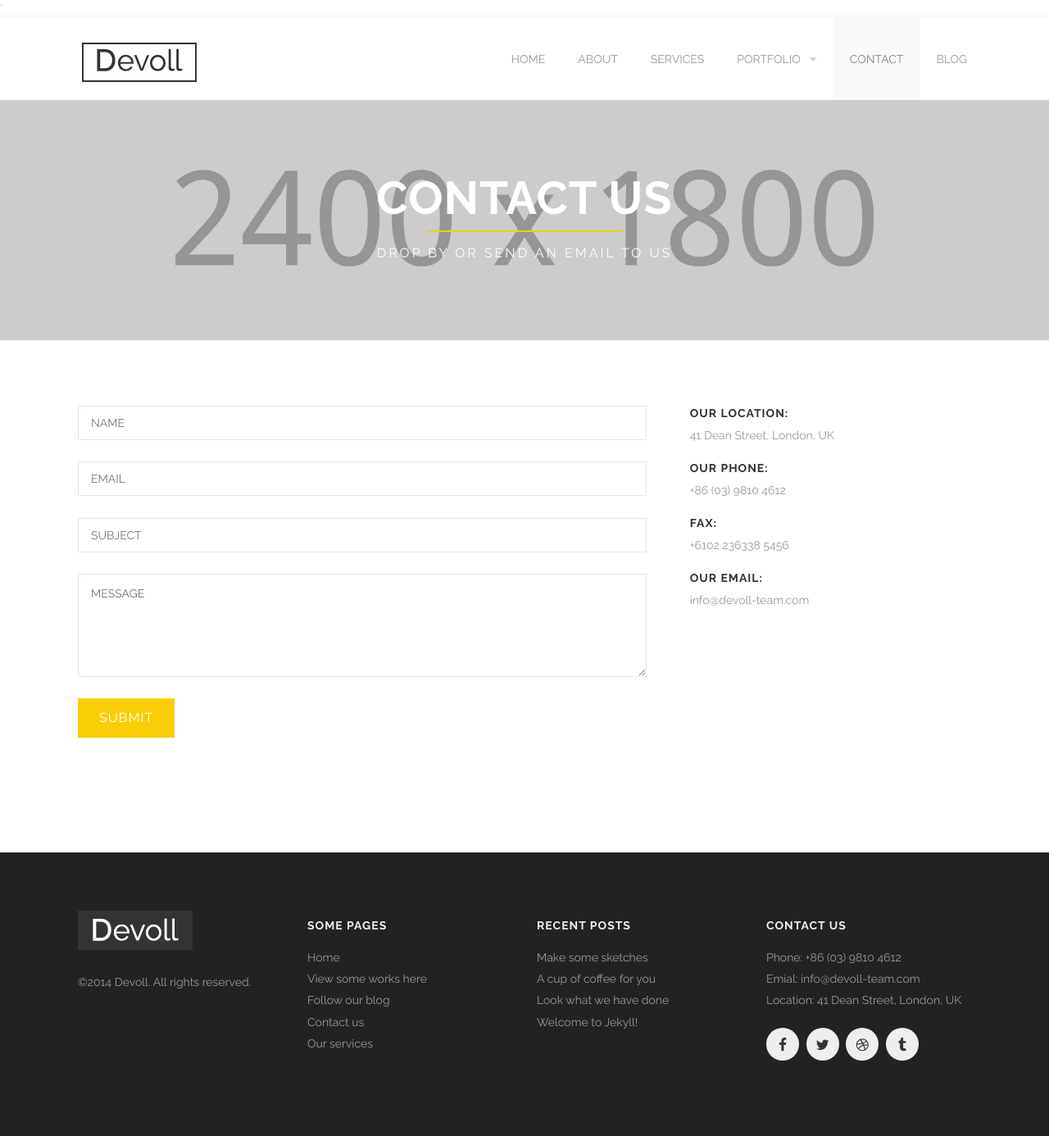
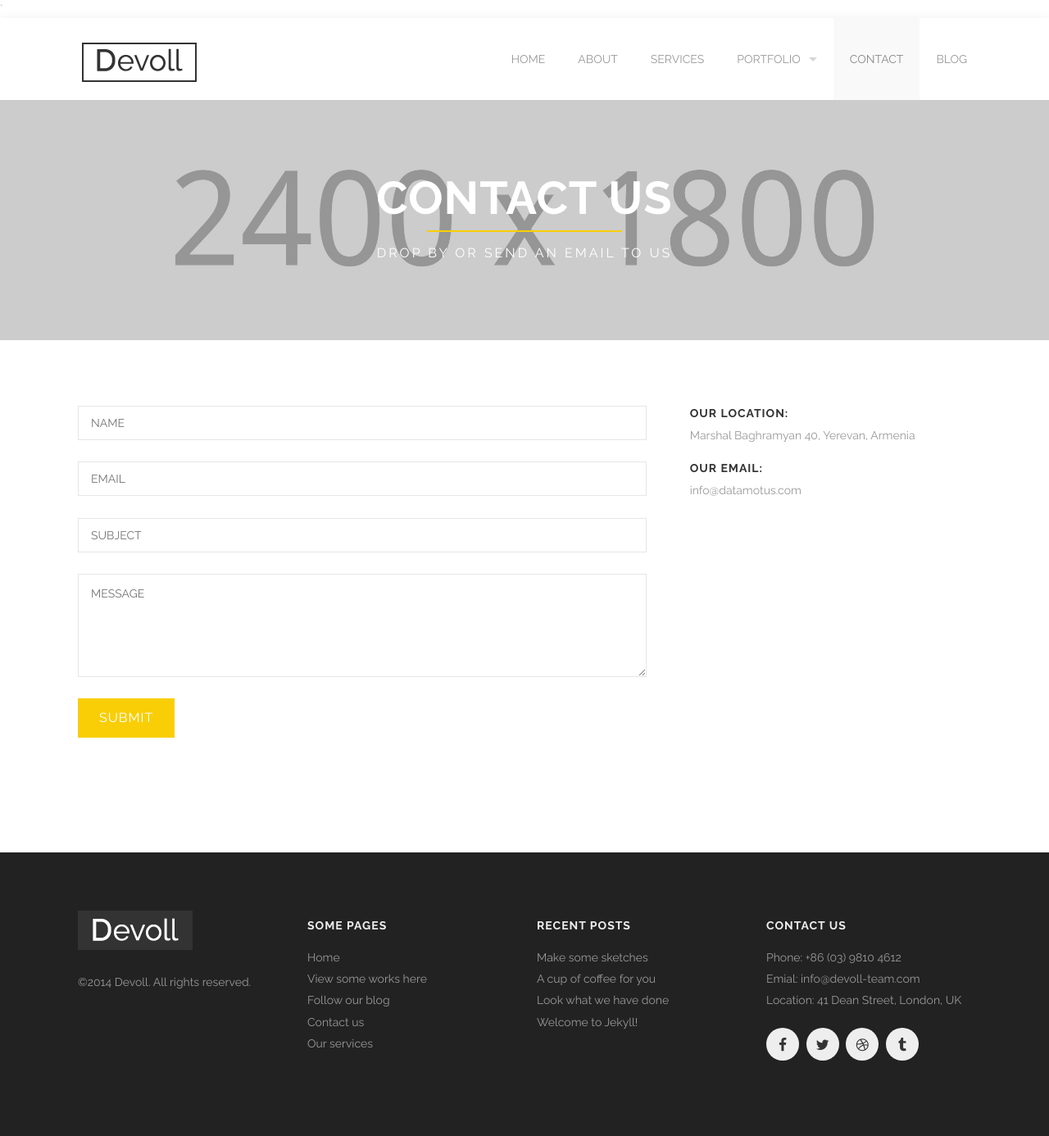
Before and after one commit to Habet/datamotus.github.io, a Jekyll site: the page built from contact.html, in a window 1280 px wide. Shown: the whole page at 82% size. Built offline with Jekyll 4.4.1, drawn with Linux system fonts in a browser that asks for light colours.

Commit message:
Added contacts

```diff
--- a/contact.html
+++ b/contact.html
@@ -39,13 +39,9 @@ section_id: contact
       <div class='medium-4 columns'>
         <div class='contact-details'>
           <h4>Our location:</h4>
-          <p>41 Dean Street, London, UK</p>
-          <h4>Our Phone:</h4>
-          <p>+86 (03) 9810 4612</p>
-          <h4>Fax:</h4>
-          <p>+6102 236338 5456</p>
+          <p>Marshal Baghramyan 40, Yerevan, Armenia</p>
           <h4>Our Email:</h4>
-          <p>info@devoll-team.com</p>
+          <p>info@datamotus.com</p>
         </div>
       </div>
     </div>
```
Also changed, not shown: images/@stock/vahe.jpg (added).
